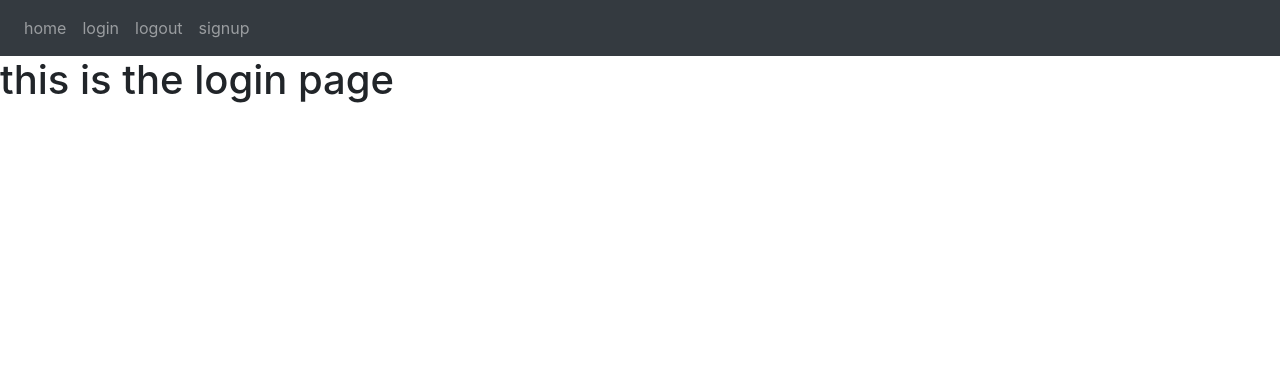
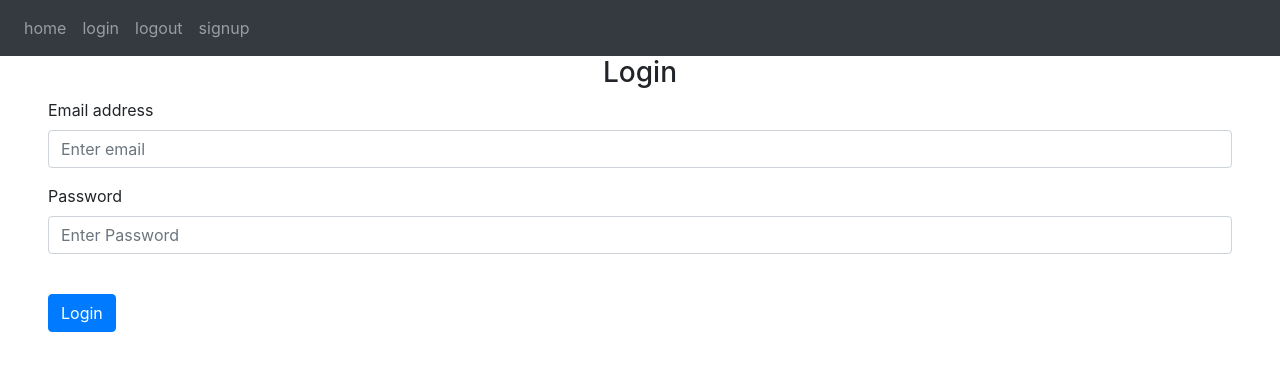
Before and after one commit to izam-mohammed/notes_website, a Python web app: template website/templates/login.html in a window 1280 px wide. Shown: the top 371 px of the page. Run offline with Jinja, Linux system fonts and the light colour scheme; the template is opened without the code that fills it, so the values that code supplies are empty.

Commit message:
setup all html files except home

```diff
--- a/main.py
+++ b/main.py
@@ -1,4 +1,4 @@
-from wesite import creat_app
+from website import creat_app
 
 app = creat_app()
 
--- a/website/templates/base.html
+++ b/website/templates/base.html
@@ -1,18 +1,26 @@
 <!DOCTYPE html>
 <html>
-
   <head>
     <meta charset="utf-8" />
     <meta name="viewport" content="width=device-width,initial-scale=1" />
-    <link rel="stylesheet" href="https://cdn.jsdelivr.net/npm/bootstrap@4.3.1/dist/css/bootstrap.min.css"
-        integrity="sha384-ggOyR0iXCbMQv3Xipma34MD+dH/1fQ784/j6cY/iJTQUOhcWr7x9JvoRxT2MZw1T" crossorigin="anonymous">
+    <link
+      rel="stylesheet"
+      href="https://cdn.jsdelivr.net/npm/bootstrap@4.3.1/dist/css/bootstrap.min.css"
+      integrity="sha384-ggOyR0iXCbMQv3Xipma34MD+dH/1fQ784/j6cY/iJTQUOhcWr7x9JvoRxT2MZw1T"
+      crossorigin="anonymous"
+    />
 
     <title>{% block title %}Home{% endblock %}</title>
   </head>
 
   <body>
     <nav class="navbar navbar-expand-lg navbar-dark bg-dark">
-        <button class="navbar-toggler" type="button" data-toggle="collapse" data-target="#navbar">
+      <button
+        class="navbar-toggler"
+        type="button"
+        data-toggle="collapse"
+        data-target="#navbar"
+      >
         <span class="navbar-toggler-icon"></span>
       </button>
       <div class="collapse navbar-collapse" id="navbar">
@@ -25,25 +33,52 @@
       </div>
     </nav>
 
-    {%block content %}
+    {% with messages = get_flashed_messages(with_categories=true) %}
+    {% if messages %}
+    {% for category, message in messages %}
+     {% if category == 'error' %}
+    <div class="alert alert-danger alert-dismissable fade show" role="alert">
+      {{ message }}
+      <button type="button" class="close" data-dismiss="alert">
+        <span aria-hidden="true">&times;</span>
+      </button>
+    </div>
+    {% else %}
+    <div class="alert alert-success alert-dismissable fade show" role="alert">
+      {{ message }}
+      <button type="button" class="close" data-dismiss="alert">
+        <span aria-hidden="true">&times;</span>
+      </button>
+    </div>
+    {% endif %}
+    {% endfor %}
+    {% endif %}
+    {% endwith %}
+
+     {% block content %}
      {% endblock %}
 
-    <div class="container">
-    </div>
+    <div class="container"></div>
 
-    <script src="https://code.jquery.com/jquery-3.3.1.slim.min.js"
+    <script
+      src="https://code.jquery.com/jquery-3.3.1.slim.min.js"
       integrity="sha384-q8i/X+965DzO0rT7abK41JStQIAqVgRVzpbzo5smXKp4YfRvH+8abtTE1Pi6jizo"
-        crossorigin="anonymous"></script>
-    <script src="https://cdn.jsdelivr.net/npm/popper.js@1.14.7/dist/umd/popper.min.js"
+      crossorigin="anonymous"
+    ></script>
+    <script
+      src="https://cdn.jsdelivr.net/npm/popper.js@1.14.7/dist/umd/popper.min.js"
       integrity="sha384-UO2eT0CpHqdSJQ6hJty5KVphtPhzWj9WO1clHTMGa3JDZwrnQq4sF86dIHNDz0W1"
-        crossorigin="anonymous"></script>
-    <script src="https://cdn.jsdelivr.net/npm/bootstrap@4.3.1/dist/js/bootstrap.min.js"
+      crossorigin="anonymous"
+    ></script>
+    <script
+      src="https://cdn.jsdelivr.net/npm/bootstrap@4.3.1/dist/js/bootstrap.min.js"
       integrity="sha384-JjSmVgyd0p3pXB1rRibZUAYoIIy6OrQ6VrjIEaFf/nJGzIxFDsf4x0xIM+B07jRM"
-        crossorigin="anonymous"></script>
+      crossorigin="anonymous"
+    ></script>
 
-    <script type="text/javascript" src="{{ url_for('static', filename='index.js') }}"></script>
+    <script
+      type="text/javascript"
+      src="{{ url_for('static', filename='index.js') }}"
+    ></script>
   </body>
-
-
-
 </html>
--- a/website/templates/login.html
+++ b/website/templates/login.html
@@ -1,8 +1,33 @@
-{% extends "base.html" %}
-{% block title %}login{% endblock %}
+{% extends "base.html" %} {% block title %}login{% endblock %} {%block content
+%}
 
-{%block content %}
+<div class="pl-5 pr-5">
+  <form method="post">
+    <h3 align="center">Login</h3>
+    <div class="form-group">
+      <label for="email">Email address</label>
+      <input
+        type="emai"
+        class="form-control"
+        id="email"
+        name="email"
+        placeholder="Enter email"
+      />
+    </div>
 
-<h1>this is the login page</h1>
+    <div class="form-group">
+      <label for="password">Password</label>
+      <input
+        type="password"
+        class="form-control"
+        id="password"
+        name="password"
+        placeholder="Enter Password"
+      />
+    </div>
+    <br />
+    <button type="submit" class="btn btn-primary">Login</button>
+  </form>
+</div>
 
 {% endblock %}
```
Also changed, not shown: website/auth.py (+20 -3 lines), website/templates/logout.html (+7 -1 lines). Lines whose indentation alone changed are shown as unchanged.
